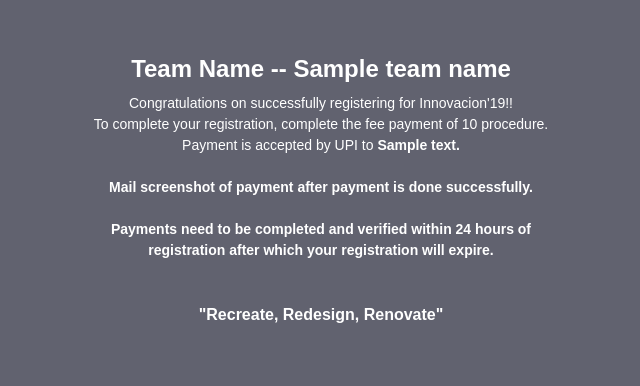
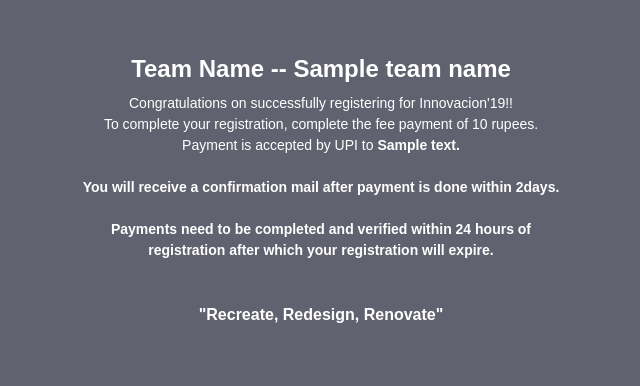
Before and after one commit to sae-akgec/sae-2019, a Django app: template server/templates/acc_active_email.html in a window 1280 px wide. Shown: the part 647-1033 px from the top of the page, without its empty margins (319-959 px from the left). Run offline with Django 3.2, Linux system fonts and the light colour scheme; the template is opened without the code that fills it: most values are stand-ins (such as "Sample title", 1, 10 or a date in 2020).

Commit message:
Fixed mails

```diff
--- a/server/templates/acc_active_email.html
+++ b/server/templates/acc_active_email.html
@@ -518,10 +518,10 @@
                                                                 on successfully registering for Innovacion'19!! </span><br><span
                                                                 style="color: rgb(255, 255, 255); font-size: 14px; line-height: 21px;">To
                                                                 complete your registration, complete the fee payment of {{fee_amount}}
-                                                                procedure. Payment is accepted by UPI to <strong>{{upi_address}}</strong></span></p>
+                                                                rupees. Payment is accepted by UPI to <strong>{{upi_address}}</strong></span></p>
                                                                 <p style="margin: 0;font-size: 14px;line-height: 21px;text-align: center"><br><strong><span
                                                                     style="color: rgb(255, 255, 255); font-size: 14px; line-height: 21px;">
-                                                                Mail screenshot of payment after payment is done successfully.
+                                                                You will receive a confirmation mail after payment is done within 2days.
                                                                 </span></strong></p>
                                                         <p style="margin: 0;font-size: 14px;line-height: 21px;text-align: center"><br><strong><span
                                                                     style="color: rgb(255, 255, 255); font-size: 14px; line-height: 21px;">Payments
```
